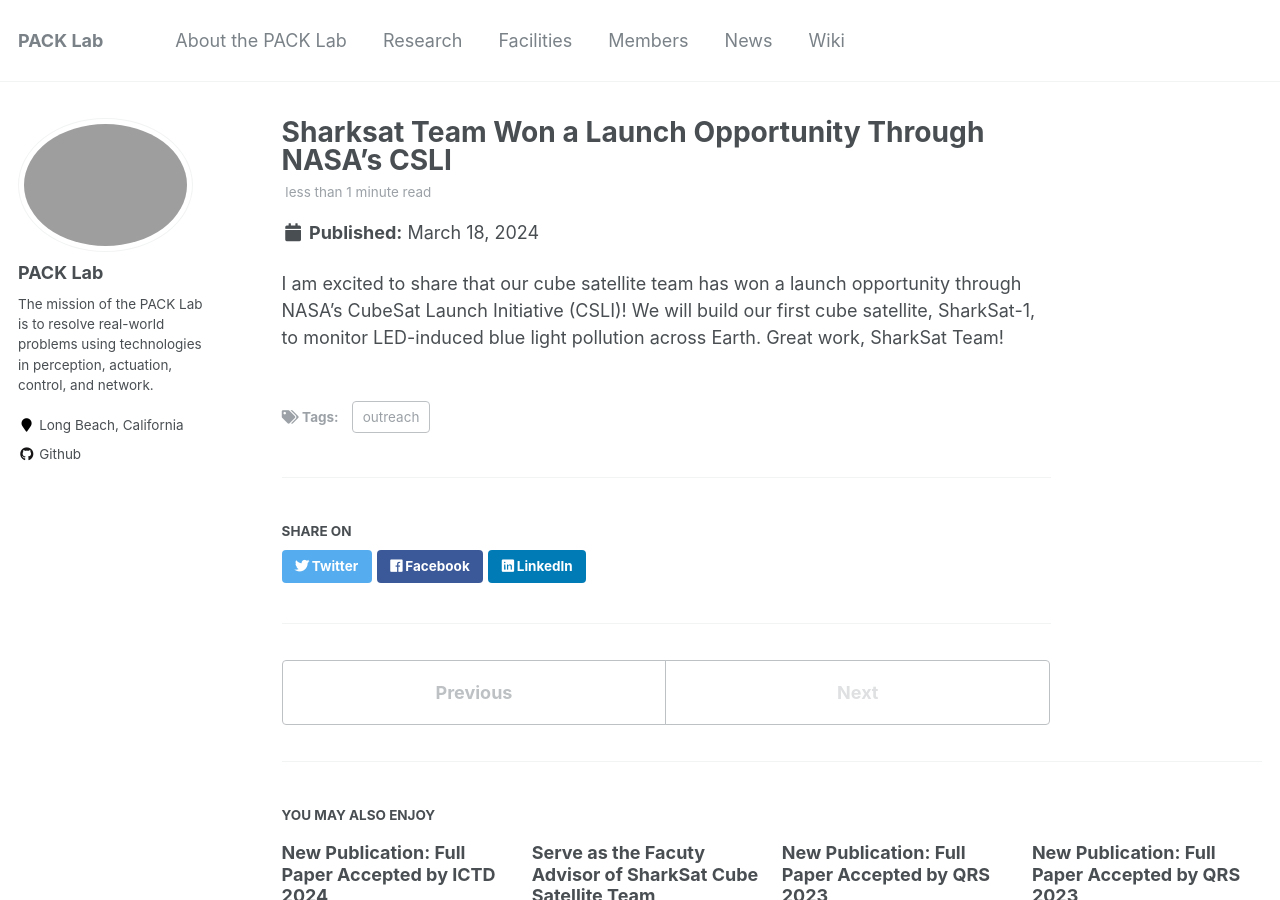
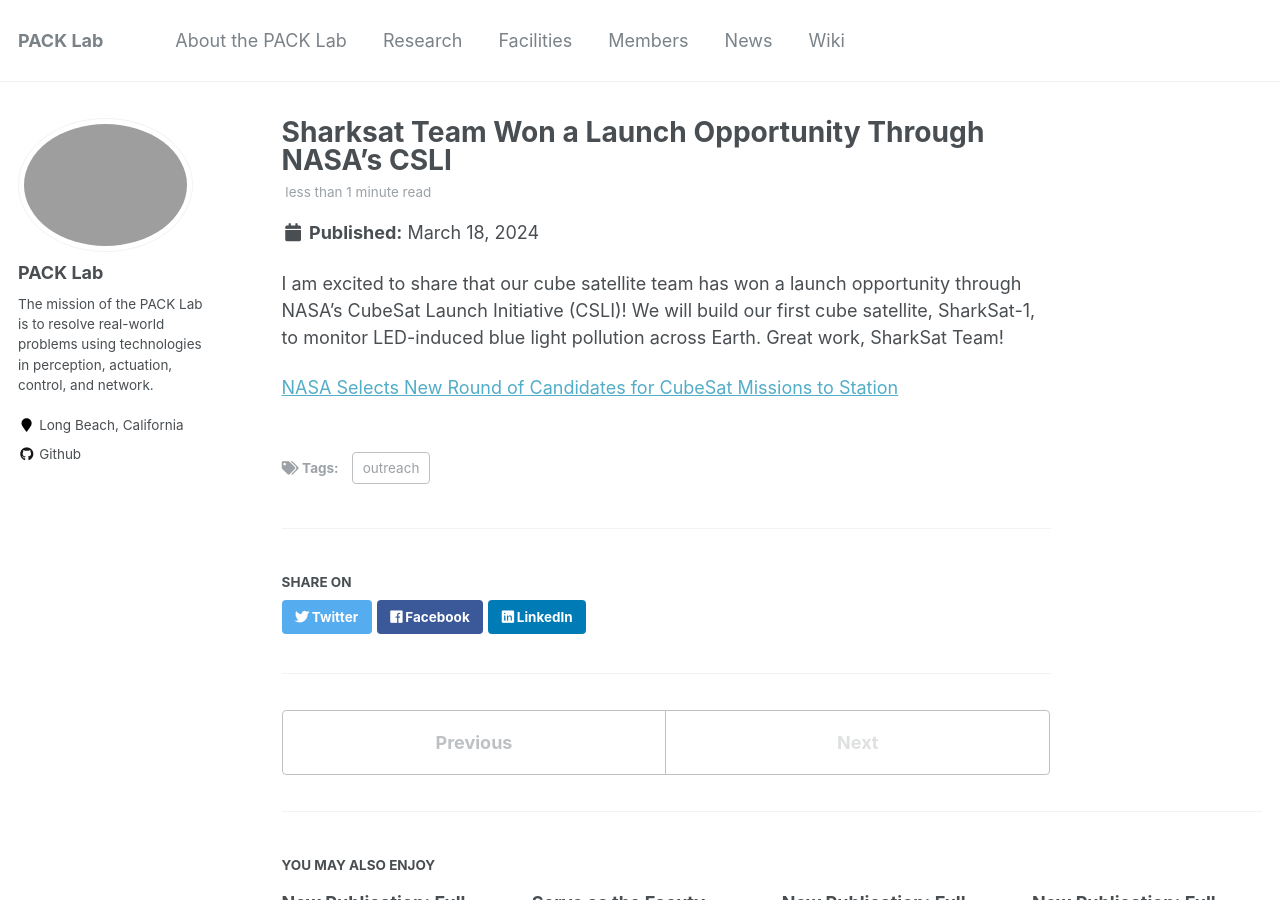
Before and after one commit to pack-lab/pack-lab.github.io, a Jekyll site: the page built from _posts/2024-03-18-news-post-1.md, in a window 1280 px wide and 900 px high. Built offline with Jekyll 4.4.1, drawn with Linux system fonts in a browser that asks for light colours.

Commit message:
Update 2024-03-18-news-post-1.md

```diff
--- a/_posts/2024-03-18-news-post-1.md
+++ b/_posts/2024-03-18-news-post-1.md
@@ -7,3 +7,5 @@
 ---
 
 I am excited to share that our cube satellite team has won a launch opportunity through NASA's CubeSat Launch Initiative (CSLI)! We will build our first cube satellite, SharkSat-1, to monitor LED-induced blue light pollution across Earth. Great work, SharkSat Team!
+
+[NASA Selects New Round of Candidates for CubeSat Missions to Station](https://www.nasa.gov/centers-and-facilities/kennedy/nasa-selects-new-round-of-candidates-for-cubesat-missions-to-station/)
```
